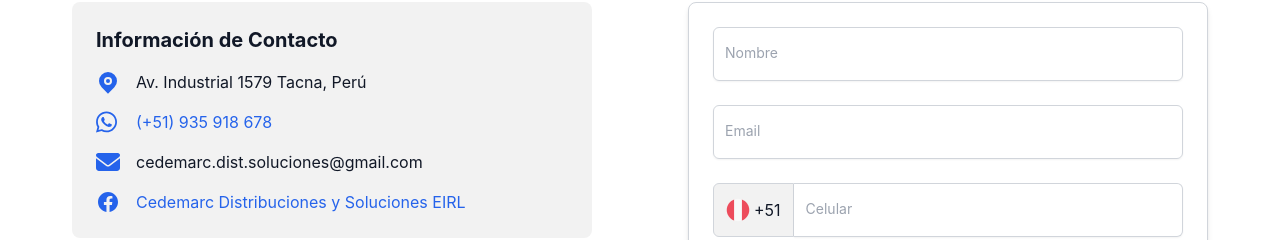
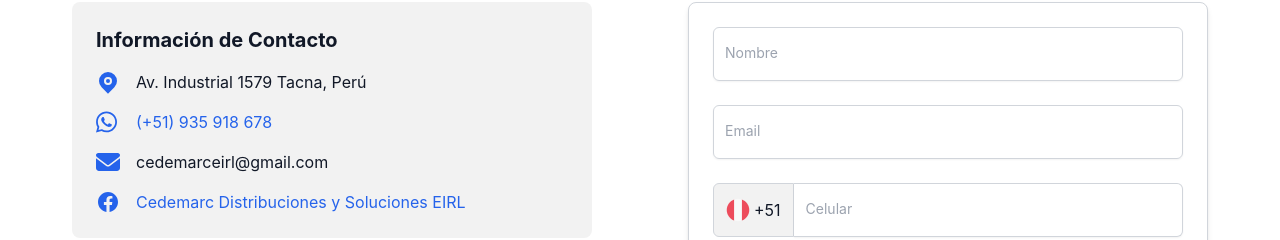
Before and after one commit to deybitcm/cedemarc-frontend, a React (Vite) app: page /#/ in a window 1280 px wide. Shown: the part 2654-2894 px from the top of the page. Built offline with nearby package versions, Linux system fonts and the light colour scheme; a web font is replaced by a local one.

Commit message:
fix: update email address in Contact component

```diff
--- a/src/components/sections/Contact.jsx
+++ b/src/components/sections/Contact.jsx
@@ -112,10 +112,7 @@
               text='(+51) 935 918 678'
               link='https://wa.me/51935918678'
             />
-            <ContactInfo
-              iconName='email'
-              text='cedemarc.dist.soluciones@gmail.com'
-            />
+            <ContactInfo iconName='email' text='cedemarceirl@gmail.com' />
             <ContactInfo
               iconName='facebook'
               text='Cedemarc Distribuciones y Soluciones EIRL'
```
